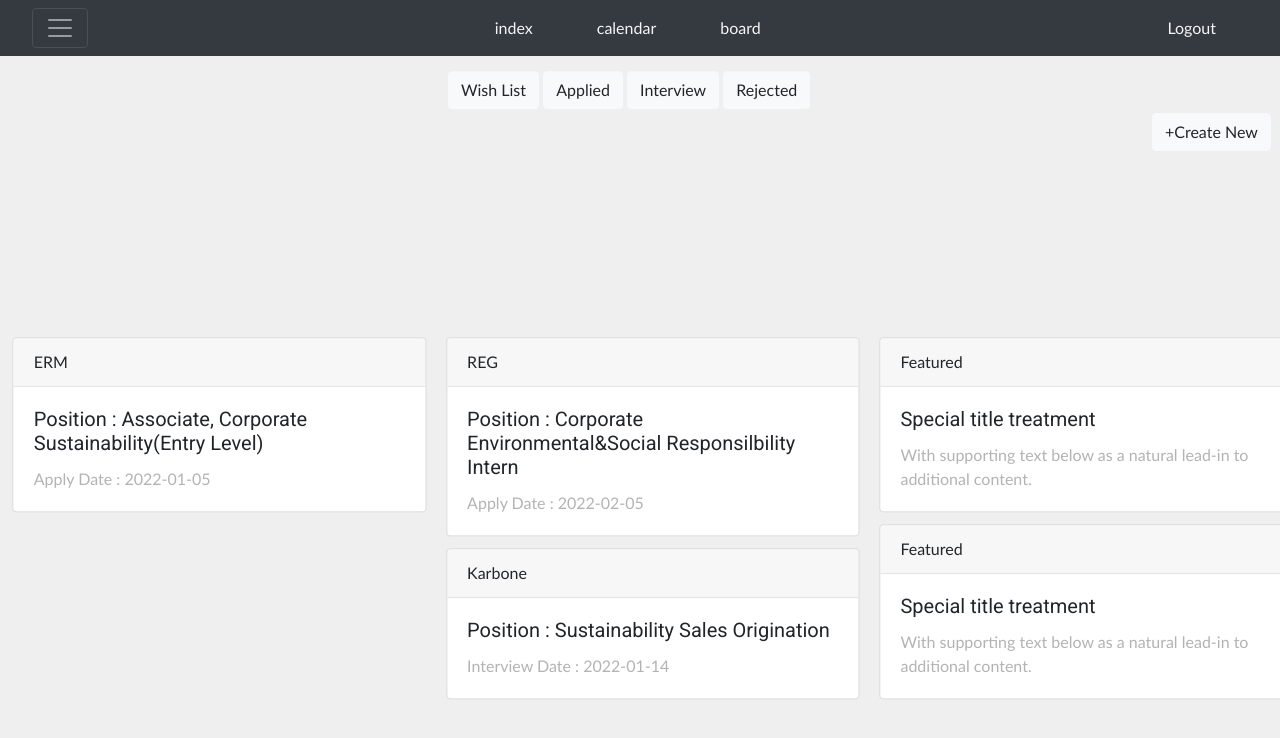
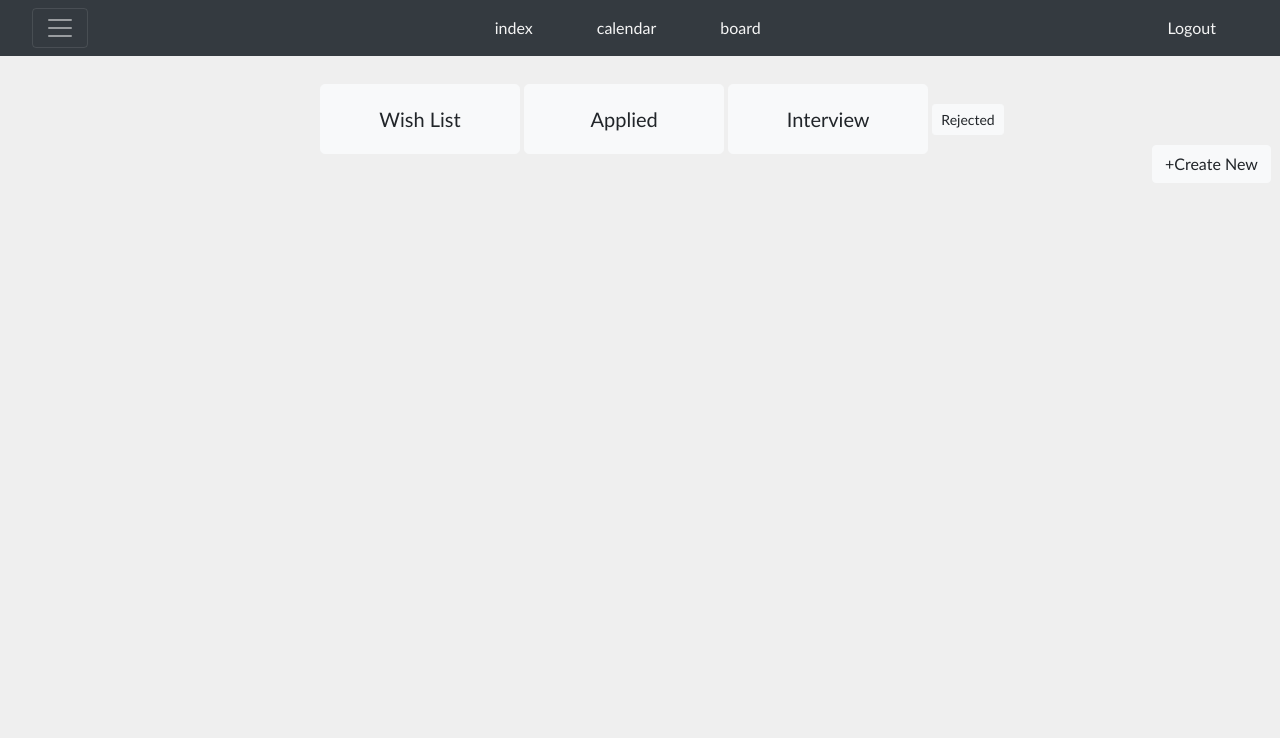
Before and after one commit to archkt/like-a-lion, a Flask app: page /board in a window 1280 px wide. Shown: the top 738 px of the page. Run offline with Flask 2, Linux system fonts and the light colour scheme; some libraries are stand-ins or nearby versions.

Commit message:
board update

```diff
--- a/templates/board.html
+++ b/templates/board.html
@@ -17,12 +17,75 @@
     <link href='static/css/offcanvas-content.css' rel='stylesheet' />
 
 
+    <!-- JS -->
+    <script src="https://ajax.googleapis.com/ajax/libs/jquery/3.4.1/jquery.min.js"></script>
+    <script src="https://cdnjs.cloudflare.com/ajax/libs/popper.js/1.12.9/umd/popper.min.js"
+        integrity="sha384-ApNbgh9B+Y1QKtv3Rn7W3mgPxhU9K/ScQsAP7hUibX39j7fakFPskvXusvfa0b4Q"
+        crossorigin="anonymous"></script>
+    <script src="https://maxcdn.bootstrapcdn.com/bootstrap/4.0.0/js/bootstrap.min.js"
+        integrity="sha384-JZR6Spejh4U02d8jOt6vLEHfe/JQGiRRSQQxSfFWpi1MquVdAyjUar5+76PVCmYl"
+        crossorigin="anonymous"></script>
+
     <!-- Bootstrap CSS -->
     <link href="https://cdn.jsdelivr.net/npm/bootstrap@5.1.3/dist/css/bootstrap.min.css" rel="stylesheet"
         integrity="sha384-1BmE4kWBq78iYhFldvKuhfTAU6auU8tT94WrHftjDbrCEXSU1oBoqyl2QvZ6jIW3" crossorigin="anonymous">
     <link rel="stylesheet" href="static/css/bootstrap.min.css">
     <link rel="stylesheet" href="static/css/style.css">
     <title>Welcome</title>
+
+    <script>
+        $(document).ready(function () {
+            $('#cards-box').html('');
+            // listing();
+        });
+
+        function listing() {
+            $('#cards-box').html('');
+            $.ajax({
+                type: "GET",
+                url: "/list",
+                data: {},
+                success: function (response) {
+                    let application = response['application'];
+
+                    for (let i = 0; i < application.length; i++) {
+                        if (application[i]['status'] == 'wishlist') {
+                            make_card(application[i]['company_name'], application[i]['job_position'], application[i]['date']);
+                        }
+                        if (application[i]['status'] == 'applied') {
+                            make_card(application[i]['company_name'], application[i]['job_position'], application[i]['date']);
+                        }
+                        if (application[i]['status'] == 'interview') {
+                            make_card(application[i]['company_name'], application[i]['job_position'], application[i]['date']);
+                        }
+                        if (application[i]['status'] == 'rejected') {
+                            make_card(application[i]['company_name'], application[i]['job_position'], application[i]['date']);
+                        }
+                    }
+                }
+            })
+        }
+
+        function make_card(company_name, job_position, date) {
+            let temp_html =
+                `    <div class="row container">
+        <div class="card appcard column_job">
+            <div class="card-header">
+                ${company_name}
+            </div>
+            <div class="card-body">
+                <h5 class="card-title">${job_position}</h5>
+                <p class="card-text">${date}</p>
+            </div>
+
+        </div>
+        <div class="column_stat">
+            <button class="btn btn-primary stat_button" type="submit" style = "border-radius: 100%;">Offer</button>
+        </div>
+    </div>`;
+            $('#cards-box').append(temp_html);
+        }
+    </script>
 
     <!-- Style -->
     <style>
@@ -33,7 +96,7 @@
             overflow: hidden;
             overflow-x: hidden;
             overflow-y: scroll;
-            font-family: 'Gill Sans', 'Gill Sans MT', Calibri, 'Trebuchet MS', sans-serif
+            font-family: 'Gill Sans', 'Gill Sans MT', Calibri, 'Trebuchet MS', sans-serif;
         }
 
         ul {
@@ -44,7 +107,7 @@
             margin: 0;
             position: relative;
             top: 20%;
-            left: 90%;
+            left: 80%;
             -ms-transform: translate(-50%, -50%);
             transform: translate(-55%, 40%);
         }
@@ -63,10 +126,45 @@
             position: relative;
             /* fixed => relative 로 바꾸면 scroll down 가능 */
             top: 280px;
-            left: 28%;
+            left: 20%;
+            width: 1000px;
             transform: translate(-27%, -20%);
 
+        }
 
+        .stat_button {
+            margin: 0 auto;
+            position: relative;
+            top: 280px;
+            left: 20%;
+            width: 100px;
+            transform: translate(-120%, -20%);
+
+        }
+
+        .bts {
+            height: 70px;
+            width: 200px;
+        }
+
+
+
+        .column_job {
+            float: left;
+            width: 70%;
+            padding: 10px;
+        }
+
+        .column_stat {
+            float: right;
+            width: 10px;
+            padding: 10px;
+
+        }
+
+        .row {
+            content: "";
+            clear: both;
 
         }
     </style>
@@ -125,16 +223,14 @@
         </div>
     </div>
 
-        <!-- Scroll Down-->
-
     <!-- Buttons_WL, Ap, In, Re-->
     <div>
 
         <div class="center">
-                <button type="button" class="btn btn-light">Wish List</button>
-                <button type="button" class="btn btn-light">Applied</button>
-                <button type="button" class="btn btn-light">Interview</button>
-                <button type="button" class="btn btn-light">Rejected</button>
+            <button type="button" class="btn btn-light btn-lg bts">Wish List</button>
+            <button type="button" class="btn btn-light btn-lg bts">Applied</button>
+            <button type="button" class="btn btn-light btn-lg bts">Interview</button>
+            <button type="button" class="btn btn-light btn-sm">Rejected</button>
         </div>
 
         <!-- Button _ Create New  -->
@@ -145,55 +241,13 @@
 
 
     <!-- Card _ Application List -->
-        <div class="card-columns appcard">
-            <div class="card">
-                <div class="card-header">
-                    ERM
-                </div>
-                <div class="card-body">
-                    <h5 class="card-title">Position : Associate, Corporate Sustainability(Entry Level)</h5>
-                    <p class="card-text">Apply Date : 2022-01-05</p>
-                </div>
-            </div>
-            <div class="card">
-                <div class="card-header">
-                    REG
-                </div>
-                <div class="card-body">
-                    <h5 class="card-title">Position : Corporate Environmental&Social Responsilbility Intern</h5>
-                    <p class="card-text">Apply Date : 2022-02-05</p>
-                </div>
-            </div>
-            <div class="card">
-                <div class="card-header">
-                    Karbone
-                </div>
-                <div class="card-body">
-                    <h5 class="card-title">Position : Sustainability Sales Origination</h5>
-                    <p class="card-text">Interview Date : 2022-01-14</p>
-                </div>
-            </div>
-            <div class="card">
-                <div class="card-header">
-                    Featured
-                </div>
-                <div class="card-body">
-                    <h5 class="card-title">Special title treatment</h5>
-                    <p class="card-text">With supporting text below as a natural lead-in to additional content.</p>
-                </div>
-            </div>
-            <div class="card">
-                <div class="card-header">
-                    Featured
-                </div>
-                <div class="card-body">
-                    <h5 class="card-title">Special title treatment</h5>
-                    <p class="card-text">With supporting text below as a natural lead-in to additional content.</p>
-                </div>
+    <div id = "cards-box">
+
     </div>
 
 
-        </div>
+
+
 
 
     <!-- js / bootstrap component -->
```
Lines whose indentation alone changed are shown as unchanged.
